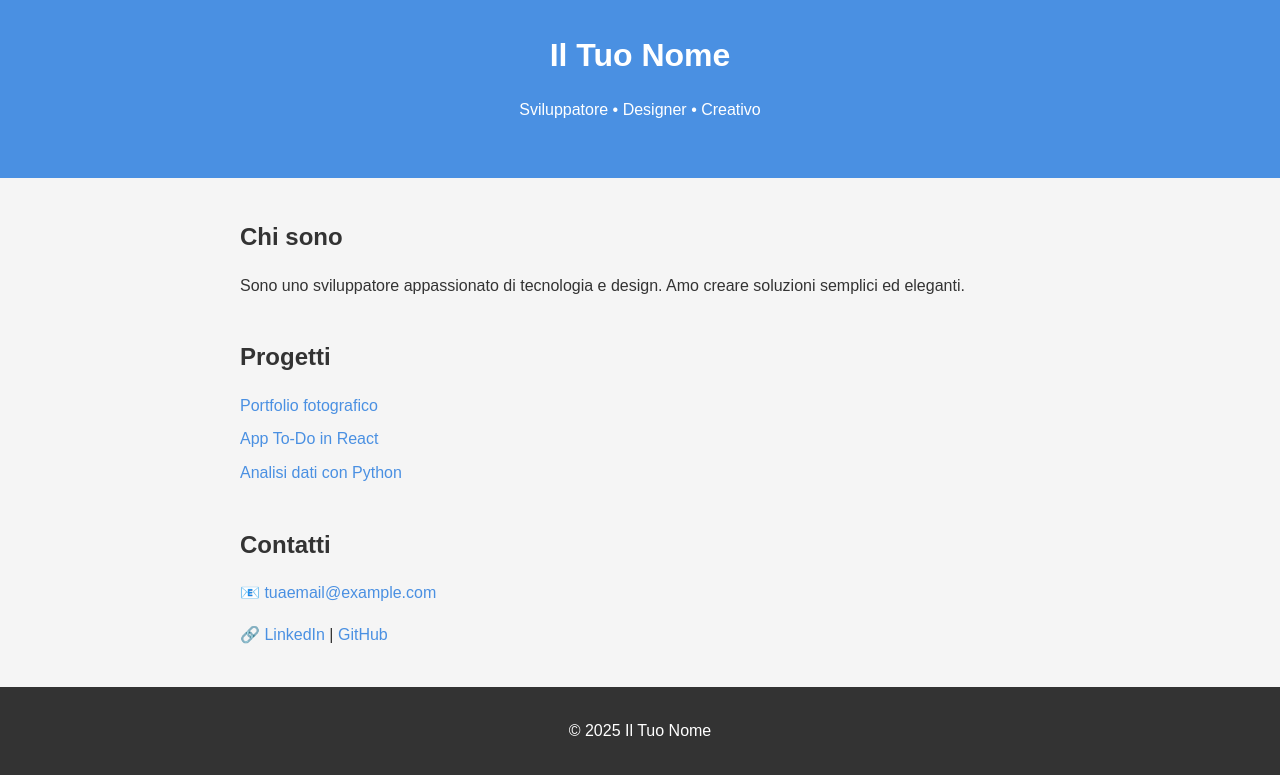
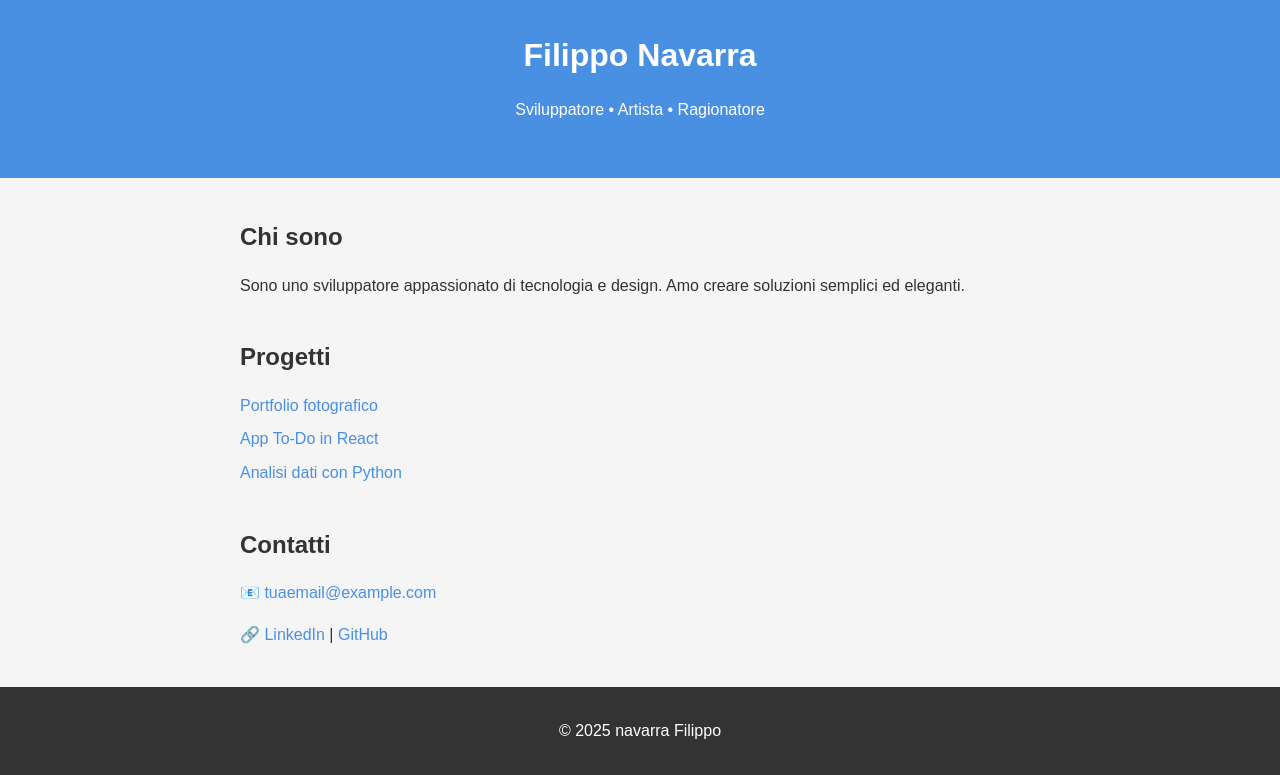
Before and after one commit to Filippo2605/filipponavarra.github.io, a plain HTML site: page index.html in a window 1280 px wide. Shown: the part 163-938 px from the top of the page. Drawn offline with Linux system fonts and the light colour scheme.

Commit message:
Update index.html

```diff
--- a/index.html
+++ b/index.html
@@ -9,8 +9,8 @@
 <body>
   <header>
     <img src="https://via.placeholder.com/150" alt="Foto profilo">
-    <h1>Il Tuo Nome</h1>
-    <p>Sviluppatore • Designer • Creativo</p>
+    <h1>Filippo Navarra</h1>
+    <p>Sviluppatore • Artista • Ragionatore</p>
   </header>
 
   <main>
@@ -34,12 +34,12 @@
     <section>
       <h2>Contatti</h2>
       <p>📧 <a href="mailto:tuaemail@example.com">tuaemail@example.com</a></p>
-      <p>🔗 <a href="https://linkedin.com/in/tuonome">LinkedIn</a> | <a href="https://github.com/tuonome">GitHub</a></p>
+      <p>🔗 <a href="www.linkedin.com/in/filippo-navarra-b7a72a28b">LinkedIn</a> | <a href="https://github.com/Filippo2605">GitHub</a></p>
     </section>
   </main>
 
   <footer>
-    <p>© 2025 Il Tuo Nome</p>
+    <p>© 2025 navarra Filippo</p>
   </footer>
 </body>
 </html>
```
